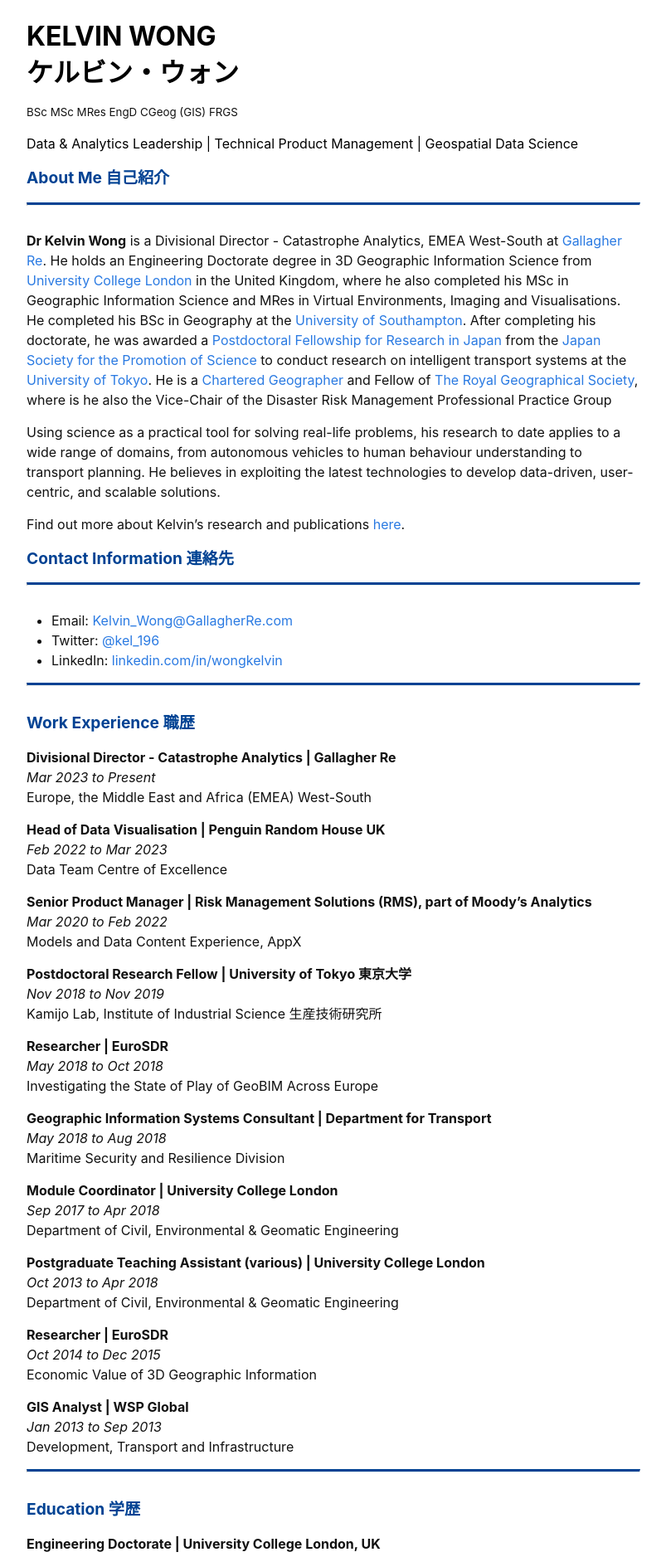
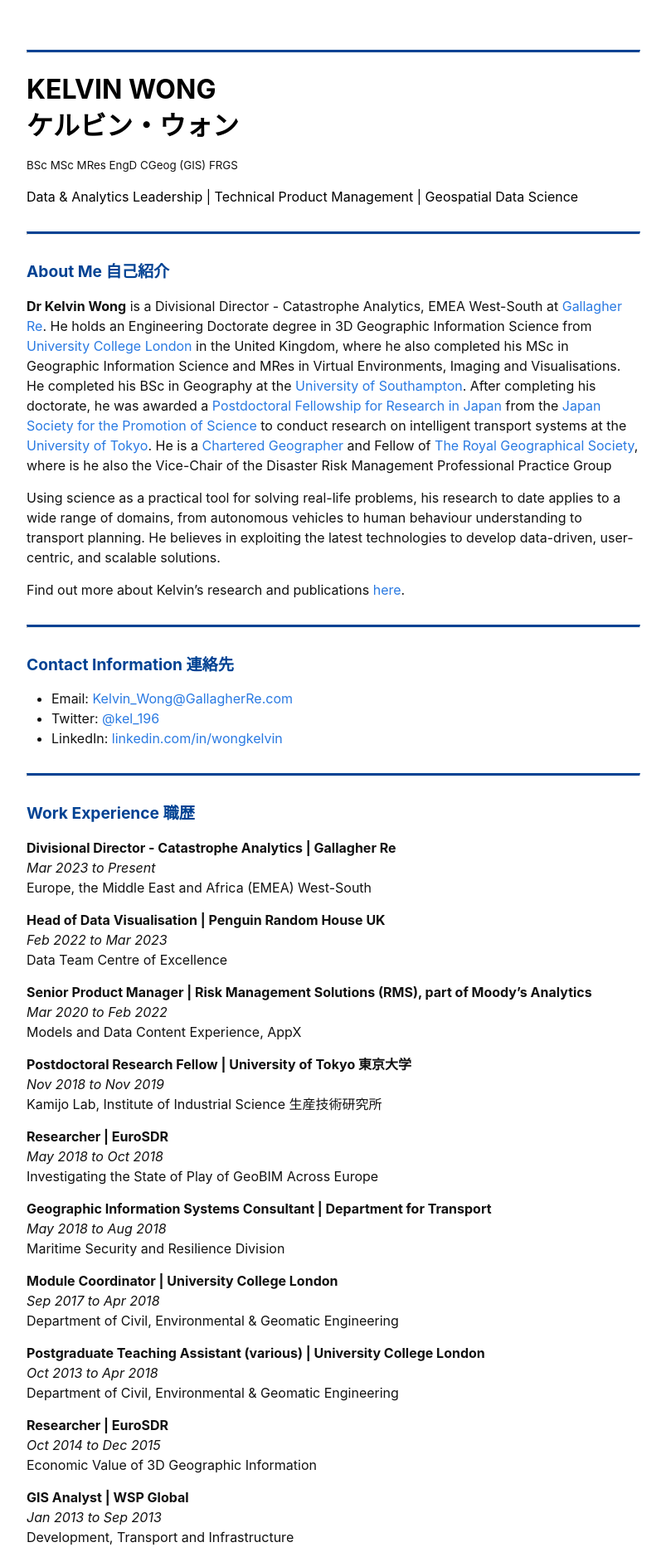
Before and after one commit to kel196/kel196.github.io, a Jekyll site: the page built from index.md, in a window 1280 px wide. Shown: the top 1877 px of the page at 83% size, without its empty margins (238-1041 px from the left). Built offline with Jekyll 4.4.1, drawn with Linux system fonts in a browser that asks for light colours; our own code applies the rules of GitHub Pages for plain Markdown files.

Commit message:
HR update

```diff
--- a/_sass/minima/_base.scss
+++ b/_sass/minima/_base.scss
@@ -43,8 +43,7 @@ ul, ol, dl, figure,
 }
 
 hr {
-  // margin-top: $spacing-unit;
-  margin-top: $spacing-unit/4;
+  margin-top: $spacing-unit;
   margin-bottom: $spacing-unit;
   border-top: 0.2em solid #004293;
 }
```
Also changed, not shown: index.md (+4 -4 lines).
